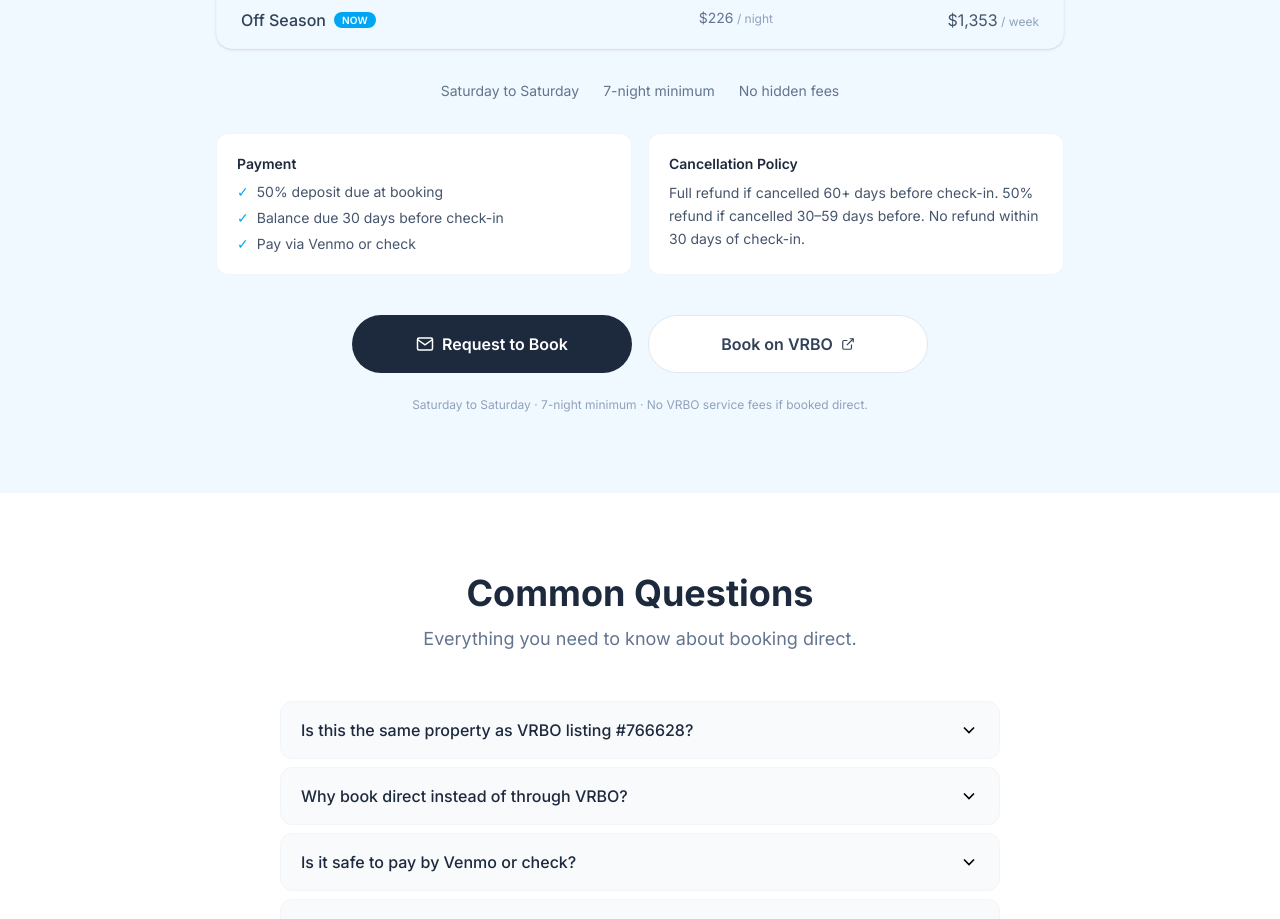
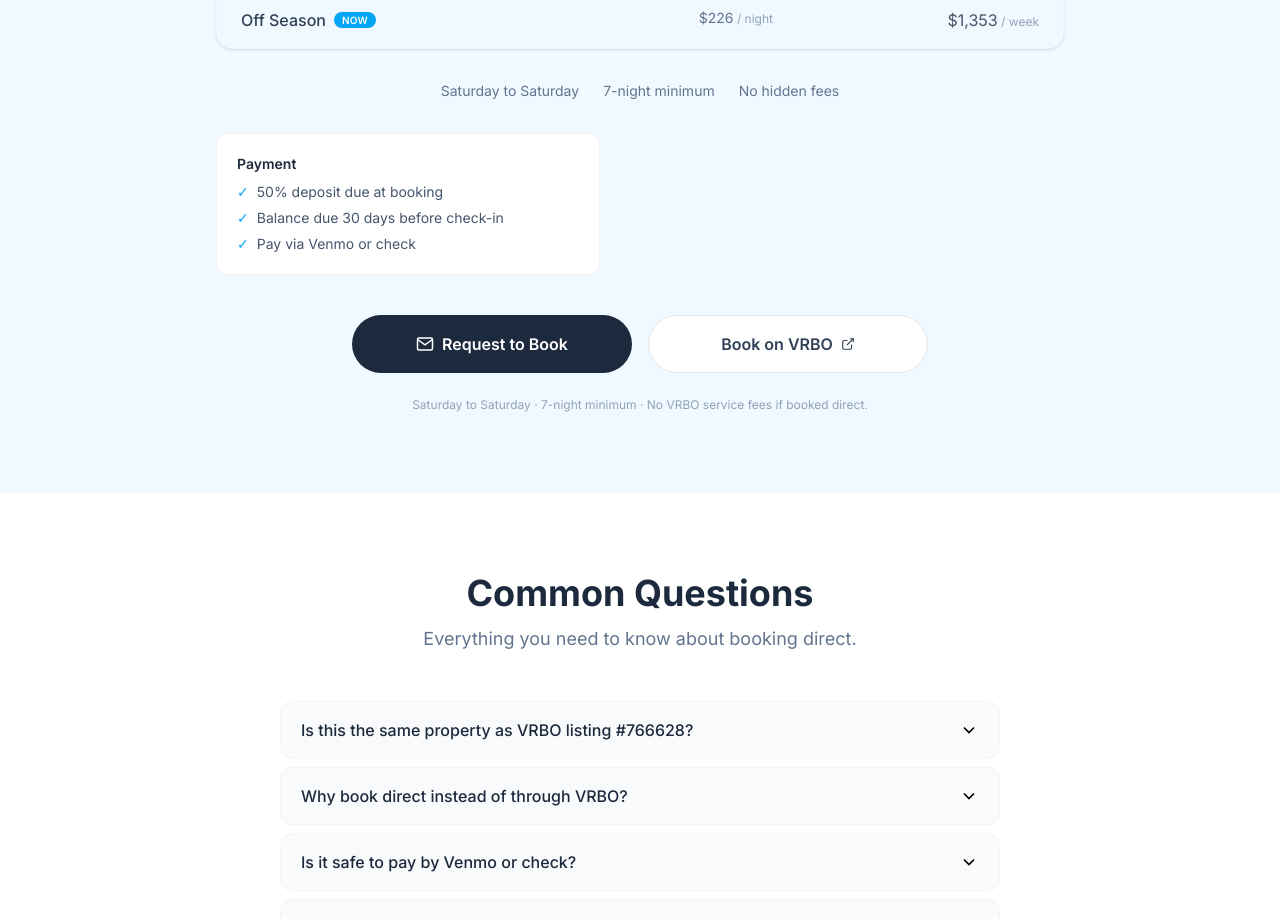
Before and after one commit to tomcallis/observationpoint, a Next.js app in the folder site/: page / in a window 1280 px wide. Shown: the part 3320-4239 px from the top of the page. Built offline with nearby package versions, Linux system fonts and the light colour scheme.

Commit message:
Remove cancellation policy section from Booking page
https://claude.ai/code/session_011sZzgLB5HpAQutiBHogFNV

```diff
--- a/site/components/sections/Booking.tsx
+++ b/site/components/sections/Booking.tsx
@@ -86,9 +86,9 @@ export default function Booking() {
           <span>No hidden fees</span>
         </div>
 
-        {/* Deposit & cancellation info */}
-        <div className="grid sm:grid-cols-2 gap-4 mb-10">
-          <div className="bg-white rounded-xl p-5 border border-slate-100">
+        {/* Deposit info */}
+        <div className="mb-10">
+          <div className="bg-white rounded-xl p-5 border border-slate-100 max-w-sm">
             <h3 className="text-sm font-semibold text-slate-800 mb-2">Payment</h3>
             <ul className="space-y-1.5 text-sm text-slate-600">
               <li className="flex gap-2">
@@ -104,12 +104,6 @@ export default function Booking() {
                 Pay via Venmo or check
               </li>
             </ul>
-          </div>
-          <div className="bg-white rounded-xl p-5 border border-slate-100">
-            <h3 className="text-sm font-semibold text-slate-800 mb-2">Cancellation Policy</h3>
-            <p className="text-sm text-slate-600 leading-relaxed">
-              {payment.cancellationPolicy}
-            </p>
           </div>
         </div>
 
```
